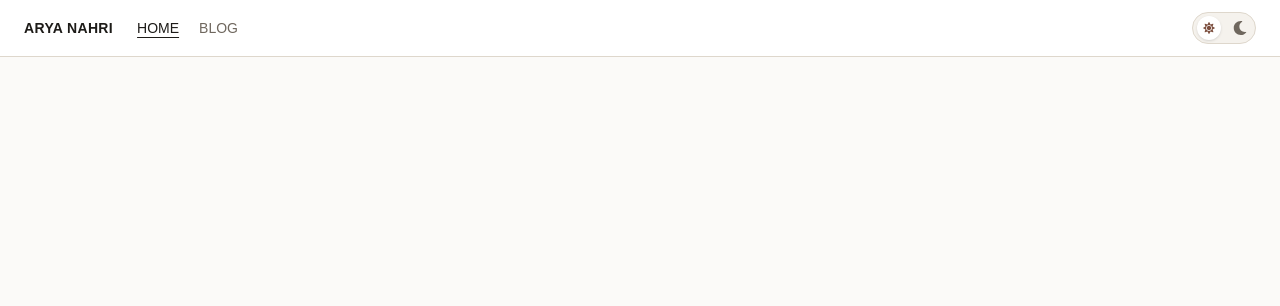
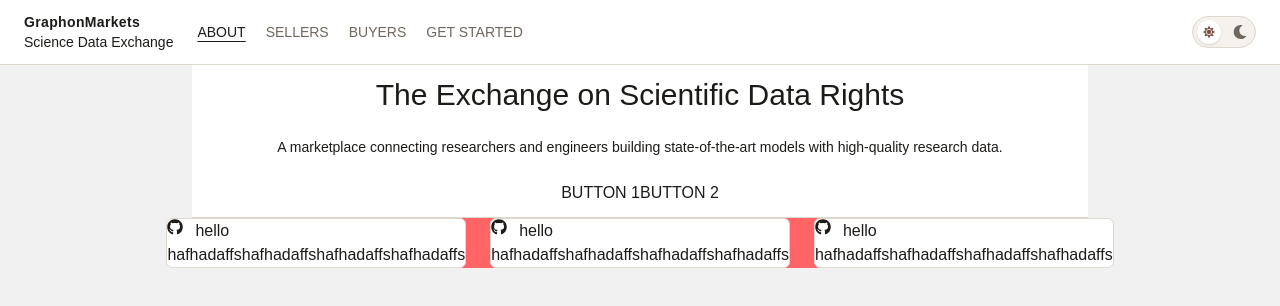
Before and after one commit to iamaray/graphon_one_pager, a Next.js app in the folder graphon-one-pager/: page / in a window 1280 px wide. Shown: the top 306 px of the page. Built offline with nearby package versions, Linux system fonts and the light colour scheme.

Commit message:
some basic layout stuff

```diff
--- a/graphon-one-pager/app/globals.css
+++ b/graphon-one-pager/app/globals.css
@@ -2,7 +2,7 @@
 
 :root,
 :root[data-theme="light"] {
-  --background: #fbfaf8;
+  --background: #f1f1f1;
   --foreground: #1d1b18;
   --surface: #ffffff;
   --surface-muted: #f5f2ed;
--- a/graphon-one-pager/app/layout.tsx
+++ b/graphon-one-pager/app/layout.tsx
@@ -3,8 +3,8 @@ import "./globals.css";
 import TopNavBar from "@/components/TopNavLayout";
 
 export const metadata: Metadata = {
-  title: "Arya Nahri",
-  description: "Personal site and blog.",
+  title: "GraphonMarkets",
+  description: "One-pager for the GraphonMarkets data rights exchange.",
 };
 
 export default function RootLayout({
@@ -16,7 +16,7 @@ export default function RootLayout({
     <html lang="en" className="bg-background">
       <body>
         <TopNavBar />
-        <main className="mx-auto flex max-w-4xl flex-col px-6 py-12">
+        <main className="mx-auto flex max-w-4xl flex-col ">
           <div>{children}</div>
         </main>
       </body>
--- a/graphon-one-pager/app/page.tsx
+++ b/graphon-one-pager/app/page.tsx
@@ -1,8 +1,30 @@
-import Image from "next/image";
+import TopCard from "@/components/TopCard";
+import InfoCard from "@/components/InfoCard";
+
+import { FaGithub } from "react-icons/fa";
 
 export default function Home() {
-  return (<section className="">
+  return (
+    <section className="">
+      <TopCard />
 
-
-  </section>);
+      <div className="flex gap-6 w-full bg-red-400 items-center justify-center">
+        <InfoCard
+          Icon={FaGithub}
+          header="hello"
+          body="hafhadaffshafhadaffshafhadaffshafhadaffs"
+        />
+        <InfoCard
+          Icon={FaGithub}
+          header="hello"
+          body="hafhadaffshafhadaffshafhadaffshafhadaffs"
+        />
+        <InfoCard
+          Icon={FaGithub}
+          header="hello"
+          body="hafhadaffshafhadaffshafhadaffshafhadaffs"
+        />
+      </div>
+    </section>
+  );
 }
--- /dev/null
+++ b/graphon-one-pager/components/InfoCard.tsx
@@ -0,0 +1,23 @@
+import type { IconType } from "react-icons";
+
+type ExternalLinkItemProps = {
+  header: string;
+  body: string;
+  Icon: IconType;
+};
+
+export default function InfoCard({
+  header,
+  body,
+  Icon,
+}: ExternalLinkItemProps) {
+  return (
+    <div className="flex flex-col group rounded-md border border-border bg-surface transition duration-200 hover:-translate-y-0.5 hover:border-accent hover:shadow-sm focus-within:border-accent focus-within:ring-2 focus-within:ring-focus-ring/30">
+      <div className="flex gap-3">
+        <Icon />
+        <h2 className="">{header}</h2>
+      </div>
+      <p className="">{body}</p>
+    </div>
+  );
+}
--- /dev/null
+++ b/graphon-one-pager/components/TopCard.tsx
@@ -0,0 +1,15 @@
+export default function TopCard() {
+  return (
+    <div className="flex flex-col items-center gap-6 border-b border-border bg-surface px-6 py-3">
+      <h1 className="text-3xl">The Exchange on Scientific Data Rights</h1>
+      <p className="text-center text-sm">
+        A marketplace connecting researchers and engineers building
+        state-of-the-art models with high-quality research data.
+      </p>
+      <div className="flex">
+        <p>BUTTON 1</p>
+        <p>BUTTON 2</p>
+      </div>
+    </div>
+  );
+}
--- a/graphon-one-pager/components/TopNavItems.tsx
+++ b/graphon-one-pager/components/TopNavItems.tsx
@@ -4,15 +4,17 @@ import Link from "next/link";
 import { usePathname } from "next/navigation";
 
 const navItems = [
-  { href: "/", label: "HOME" },
-  { href: "/blog", label: "BLOG" },
+  { href: "/", label: "ABOUT" },
+  { href: "1", label: "SELLERS" },
+  { href: "2", label: "BUYERS" },
+  { href: "3", label: "GET STARTED" },
 ];
 
 export default function TopNav() {
   const pathname = usePathname();
 
   return (
-    <div className="flex gap-5">
+    <div className="flex gap-5 items-center justify-center">
       {navItems.map((item) => {
         const isActive = pathname == item.href;
 
--- a/graphon-one-pager/components/TopNavLayout.tsx
+++ b/graphon-one-pager/components/TopNavLayout.tsx
@@ -6,10 +6,11 @@ import TopNav from "./TopNavItems";
 export default function TopNavBar() {
   return (
     <nav className="flex items-center gap-6 border-b border-border bg-surface px-6 py-3 text-sm">
-      <div>
+      <div className="flex flex-col ">
         <p className="font-semibold tracking-wide text-foreground">
-          ARYA NAHRI
+          GraphonMarkets
         </p>
+        <p>Science Data Exchange</p>
       </div>
       <TopNav />
       <ThemeToggle />
```
